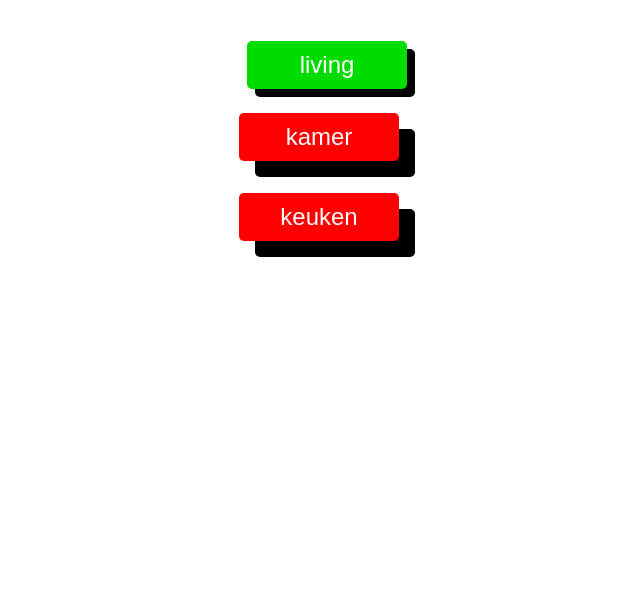
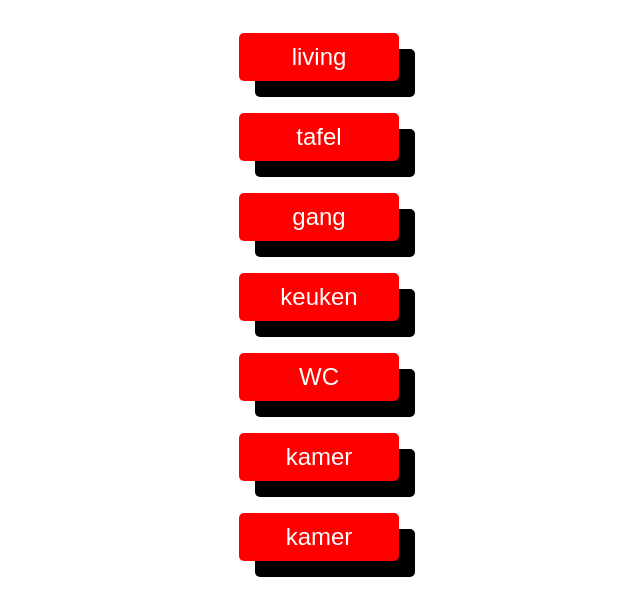
Before and after one commit to OurDarkLord/piHome, a website: page public/index.html in a window 1280 px wide. Shown: the part 78-694 px from the top of the page, without its empty margins (329-969 px from the left). Drawn offline with Linux system fonts and the light colour scheme.

Commit message:
index changes

```diff
--- a/public/index.html
+++ b/public/index.html
@@ -20,9 +20,14 @@
 
 	<div class="buttons">
 
-		<div class="btn"><div class="living contentBtn on">living</div></div>
-		<div class="btn"><div class="kamer contentBtn">kamer</div></div>
+		<div class="btn"><div class="living contentBtn">living</div></div>
+		<div class="btn"><div class="tafel contentBtn">tafel</div></div>
+		<div class="btn"><div class="gang contentBtn">gang</div></div>
 		<div class="btn"><div class="keuken contentBtn">keuken</div></div>
+		<div class="btn"><div class="WC contentBtn">WC</div></div>
+		<div class="btn"><div class="kamer1 contentBtn">kamer</div></div>
+		<div class="btn"><div class="kamer2 contentBtn">kamer</div></div>
+
 	</div>
 
   <script src="script.js"></script>
```
Also changed, not shown: 1 other file.
